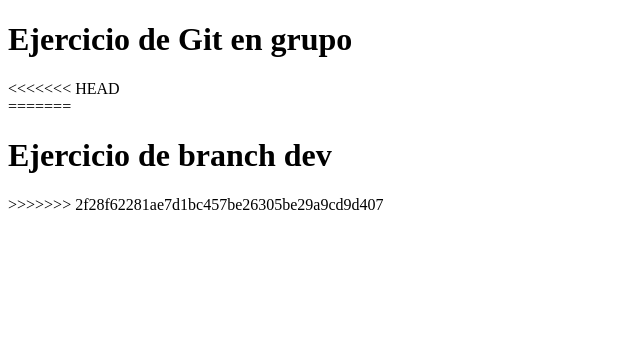
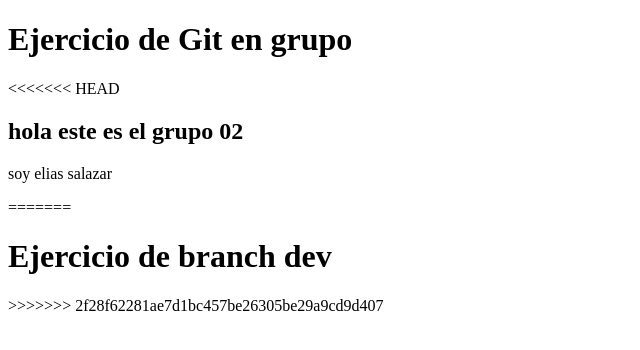
Before and after one commit to egeneste/jercicio1Git-grp-02, a plain HTML site: page index.html in a window 1280 px wide. Shown: the whole page, without its empty margins (0-640 px from the left). Drawn offline with Linux system fonts and the light colour scheme.

Commit message:
agregue un h2 y un texto

```diff
--- a/index.html
+++ b/index.html
@@ -18,6 +18,8 @@
 
     <article>
         <!-- Para Elias editar  -->
+        <h2>hola este es el grupo 02</h2>
+        <p>soy elias salazar</p>
     </article>
 
 
```
